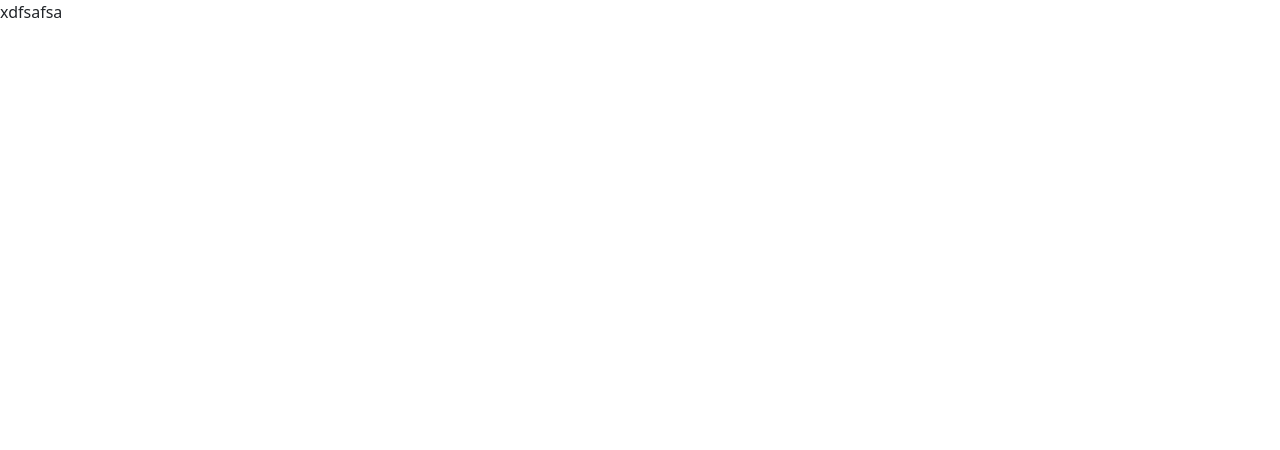
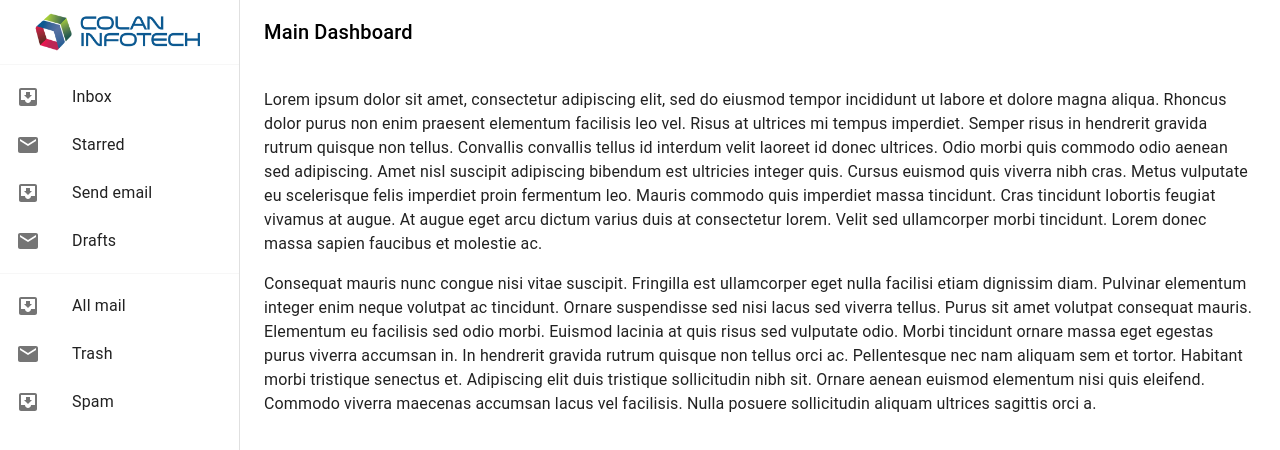
Before and after one commit to raashu8/colan-poc, a Next.js app: page /admin/main in a window 1280 px wide. Shown: the top 450 px of the page. Built offline with nearby package versions, Linux system fonts and the light colour scheme.

Commit message:
add material ui in dashboard

```diff
--- a/Asset/layout/sidenav.js
+++ b/Asset/layout/sidenav.js
@@ -1,11 +1,173 @@
-import React from 'react'
 
-const Sidenav = () => {
+import * as React from 'react';
+import AppBar from '@mui/material/AppBar';
+import Box from '@mui/material/Box';
+import CssBaseline from '@mui/material/CssBaseline';
+import Divider from '@mui/material/Divider';
+import Drawer from '@mui/material/Drawer';
+import IconButton from '@mui/material/IconButton';
+import InboxIcon from '@mui/icons-material/MoveToInbox';
+import List from '@mui/material/List';
+import ListItem from '@mui/material/ListItem';
+import ListItemButton from '@mui/material/ListItemButton';
+import ListItemIcon from '@mui/material/ListItemIcon';
+import ListItemText from '@mui/material/ListItemText';
+import MailIcon from '@mui/icons-material/Mail';
+import MenuIcon from '@mui/icons-material/Menu';
+import Toolbar from '@mui/material/Toolbar';
+import Typography from '@mui/material/Typography';
+import mypic from '../../Asset/Images/colan-logo.png'
+import Image from 'next/image';
+const drawerWidth = 240;
+
+function Sidenav(props) {
+  const { window } = props;
+  const [mobileOpen, setMobileOpen] = React.useState(false);
+
+  const handleDrawerToggle = () => {
+    setMobileOpen(!mobileOpen);
+  };
+
+  const drawer = (
+    <div>
+
+      <Image
+      src={mypic}
+      alt="Picture of the author"
+     style={{width:'180px',height:'64px',marginLeft:'28px'}}
+    />
+      <Divider />
+      <List>
+        {['Inbox', 'Starred', 'Send email', 'Drafts'].map((text, index) => (
+          <ListItem key={text} disablePadding>
+            <ListItemButton>
+              <ListItemIcon>
+                {index % 2 === 0 ? <InboxIcon /> : <MailIcon />}
+              </ListItemIcon>
+              <ListItemText primary={text} />
+            </ListItemButton>
+          </ListItem>
+        ))}
+      </List>
+      <Divider />
+      <List>
+        {['All mail', 'Trash', 'Spam'].map((text, index) => (
+          <ListItem key={text} disablePadding>
+            <ListItemButton>
+              <ListItemIcon>
+                {index % 2 === 0 ? <InboxIcon /> : <MailIcon />}
+              </ListItemIcon>
+              <ListItemText primary={text} />
+            </ListItemButton>
+          </ListItem>
+        ))}
+      </List>
+    </div>
+  );
+
+  const container = window !== undefined ? () => window().document.body : undefined;
+
   return (
-    <div>
-      <p>xdfsafsa</p>
-    </div>
-  )
+    <Box sx={{ display: 'flex' }}>
+      <CssBaseline />
+      <AppBar
+        position="fixed"
+        sx={{ backgroundColor:'transparent',boxShadow:'none',
+          width: { sm: `calc(100% - ${drawerWidth}px)` },
+          ml: { sm: `${drawerWidth}px` },
+        }}
+      >
+        <Toolbar>
+          <IconButton
+            color="inherit"
+            aria-label="open drawer"
+            edge="start"
+            onClick={handleDrawerToggle}
+            sx={{ mr: 2, display: { sm: 'none' } }}
+          >
+            <MenuIcon />
+          </IconButton>
+          <Typography variant="h6" noWrap component="div" sx={{color:'black'}}>
+           Main Dashboard
+          </Typography>
+
+        </Toolbar>
+      </AppBar>
+      <Box
+        component="nav"
+        sx={{ width: { sm: drawerWidth }, flexShrink: { sm: 0 } }}
+        aria-label="mailbox folders"
+      >
+        {/* The implementation can be swapped with js to avoid SEO duplication of links. */}
+        <Drawer
+          container={container}
+          variant="temporary"
+          open={mobileOpen}
+          onClose={handleDrawerToggle}
+          ModalProps={{
+            keepMounted: true, // Better open performance on mobile.
+          }}
+          sx={{
+            display: { xs: 'block', sm: 'none' },
+            '& .MuiDrawer-paper': { boxSizing: 'border-box', width: drawerWidth },
+          }}
+        >
+          {drawer}
+        </Drawer>
+        <Drawer
+          variant="permanent"
+          sx={{
+            display: { xs: 'none', sm: 'block' },
+            '& .MuiDrawer-paper': { boxSizing: 'border-box', width: drawerWidth },
+          }}
+          open
+        >
+          {drawer}
+        </Drawer>
+      </Box>
+      <Box
+        component="main"
+        sx={{ flexGrow: 1, p: 3, width: { sm: `calc(100% - ${drawerWidth}px)` } }}
+      >
+        <Toolbar />
+        <Typography paragraph>
+          Lorem ipsum dolor sit amet, consectetur adipiscing elit, sed do eiusmod
+          tempor incididunt ut labore et dolore magna aliqua. Rhoncus dolor purus non
+          enim praesent elementum facilisis leo vel. Risus at ultrices mi tempus
+          imperdiet. Semper risus in hendrerit gravida rutrum quisque non tellus.
+          Convallis convallis tellus id interdum velit laoreet id donec ultrices.
+          Odio morbi quis commodo odio aenean sed adipiscing. Amet nisl suscipit
+          adipiscing bibendum est ultricies integer quis. Cursus euismod quis viverra
+          nibh cras. Metus vulputate eu scelerisque felis imperdiet proin fermentum
+          leo. Mauris commodo quis imperdiet massa tincidunt. Cras tincidunt lobortis
+          feugiat vivamus at augue. At augue eget arcu dictum varius duis at
+          consectetur lorem. Velit sed ullamcorper morbi tincidunt. Lorem donec massa
+          sapien faucibus et molestie ac.
+        </Typography>
+        <Typography paragraph>
+          Consequat mauris nunc congue nisi vitae suscipit. Fringilla est ullamcorper
+          eget nulla facilisi etiam dignissim diam. Pulvinar elementum integer enim
+          neque volutpat ac tincidunt. Ornare suspendisse sed nisi lacus sed viverra
+          tellus. Purus sit amet volutpat consequat mauris. Elementum eu facilisis
+          sed odio morbi. Euismod lacinia at quis risus sed vulputate odio. Morbi
+          tincidunt ornare massa eget egestas purus viverra accumsan in. In hendrerit
+          gravida rutrum quisque non tellus orci ac. Pellentesque nec nam aliquam sem
+          et tortor. Habitant morbi tristique senectus et. Adipiscing elit duis
+          tristique sollicitudin nibh sit. Ornare aenean euismod elementum nisi quis
+          eleifend. Commodo viverra maecenas accumsan lacus vel facilisis. Nulla
+          posuere sollicitudin aliquam ultrices sagittis orci a.
+        </Typography>
+      </Box>
+    </Box>
+  );
 }
 
-export default Sidenav
+Sidenav.propTypes = {
+  /**
+   * Injected by the documentation to work in an iframe.
+   * You won't need it on your project.
+   */
+
+};
+
+export default Sidenav;
--- a/package.json
+++ b/package.json
@@ -11,6 +11,7 @@
   "dependencies": {
     "@emotion/react": "^11.10.5",
     "@emotion/styled": "^11.10.5",
+    "@material-ui/core": "^4.12.4",
     "@mui/icons-material": "^5.11.0",
     "@mui/material": "^5.11.7",
     "@mui/styled-engine-sc": "^5.11.0",
--- a/pages/_app.js
+++ b/pages/_app.js
@@ -1,6 +1,8 @@
+// import "../styles.css";
 import Head from "next/head";
 import "../styles/default.css";
-import "../styles/module.css";
+// import "../app/global.css"
+
 // This default export is required in a new `pages/_app.js` file.
 export default function MyApp({ Component, pageProps }) {
   return (
@@ -12,12 +14,12 @@
   integrity="sha384-rbsA2VBKQhggwzxH7pPCaAqO46MgnOM80zW1RWuH61DGLwZJEdK2Kadq2F9CUG65"
   crossorigin="anonymous"
 />
-<link
-  rel="stylesheet"
-  href="https://fonts.googleapis.com/css?family=Roboto:300,400,500,700&display=swap"
-/>
+<link rel="preconnect" href="https://fonts.googleapis.com" />
+<link rel="preconnect" href="https://fonts.gstatic.com" crossorigin />
+<link href="https://fonts.googleapis.com/css2?family=DM+Sans:ital,wght@0,400;0,500;0,700;1,400;1,500;1,700&family=Rubik:ital,wght@0,300;0,400;0,500;0,600;0,700;0,800;0,900;1,300;1,400;1,500;1,600;1,700;1,800;1,900&display=swap" rel="stylesheet" />
+
     </Head>
-      <Component {...pageProps} />
+      <Component {...pageProps} />;
     </>
   );
 }
--- a/styles/default.css
+++ b/styles/default.css
@@ -5,3 +5,14 @@
 
   right: 0 !important;
 }
+body {
+  font-family: 'DM Sans', sans-serif;
+font-family: 'Rubik', sans-serif;
+}
+.css-1a4d6jd-MuiTypography-root {
+  font-family: 'DM Sans', sans-serif;
+
+}
+.css-10hburv-MuiTypography-root{
+  font-family: 'DM Sans', sans-serif;
+}
--- a/styles/module.css
+++ b/styles/module.css
@@ -6,7 +6,8 @@
 }
 
 body {
-  font-family: "Exo", sans-serif;
+  font-family: 'DM Sans', sans-serif;
+font-family: 'Rubik', sans-serif;
 }
 
 .context {
```
Also changed, not shown: pages/admin/main.js (+2 -8 lines), 1 other file (tests, documents, lock files or other folders).
